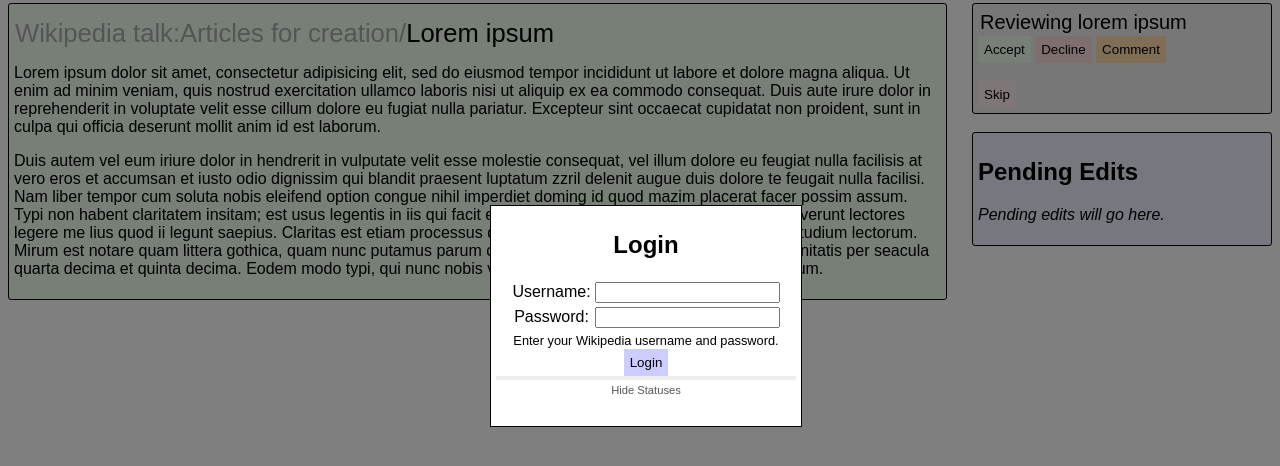
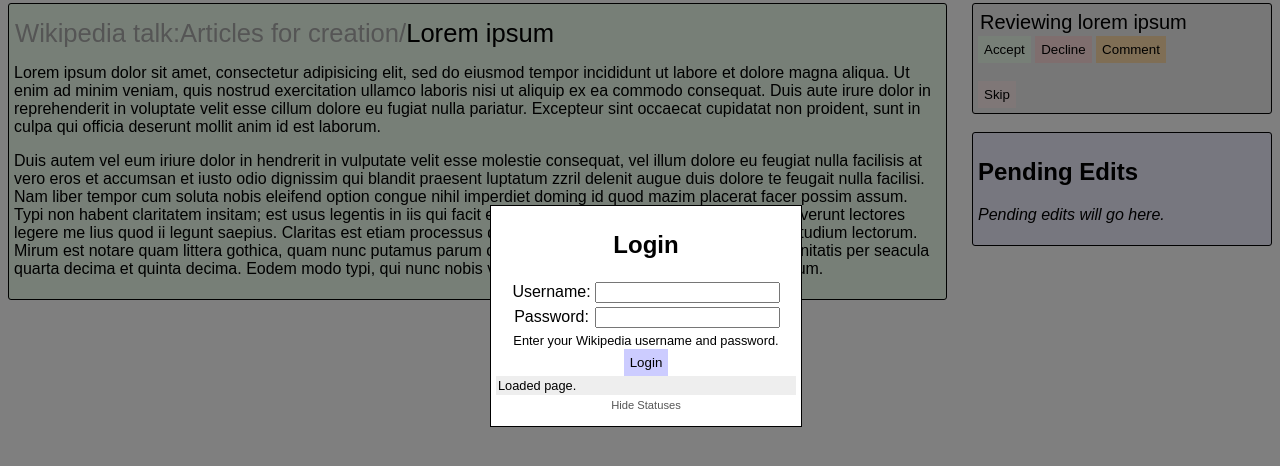
Before and after one commit to APerson241/APerson241.github.io, a plain HTML site: page index.html in a window 1280 px wide. Both pictures are taken after a click on the element "Show Statuses". Shown: the part 120-586 px from the top of the page. Drawn offline with nearby package versions, Linux system fonts and the light colour scheme.

Commit message:
Default message in status pane

```diff
--- a/index.html
+++ b/index.html
@@ -146,7 +146,7 @@
       var currentBacklog = "pending";
       var offlineMode = new Boolean();
       var offlineModeBacklogCount = 32000;
-      var loginStatuses = "Loaded variables.";
+      var loginStatuses = "Loaded page.";
 
       /**
        * Alias for document.getElementById.
@@ -301,7 +301,7 @@
       <button type="button" id="login_button" onclick="login();">Login</button>
       <button type="button" id="offline_button" onclick="hideLoginPane();offlineMode=new Boolean(1);">Offline Mode</button>
       <br />
-      <div id="login_statuses"></div>
+      <div id="login_statuses">Loaded page.</div>
       <span id="login_show_statuses" onclick="toggleShowLoginStatuses();">Show Statuses</span>
     </div>
     <div id="top_bar">YABBr: Yet Annother Backlog Burninator - Mockup Version 0.0.2</div>
```
